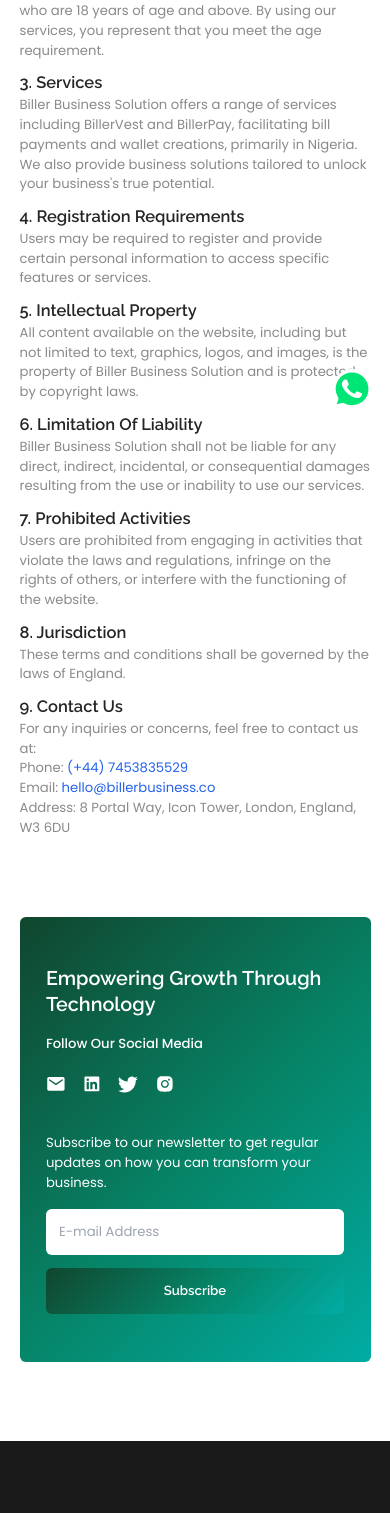
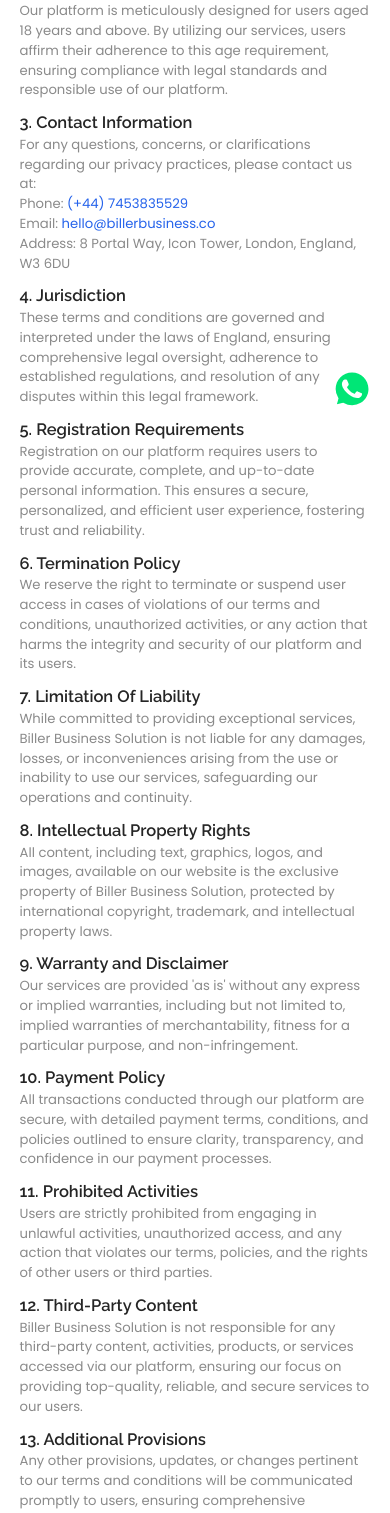
Before and after one commit to Adetayo1999/biller-business, a Next.js app: page /terms in a window 390 px wide. Shown: the part 422-1935 px from the top of the page. Built offline with nearby package versions, Linux system fonts and the light colour scheme.

Commit message:
terms and privacy updated

```diff
--- a/src/components/privacy/index.tsx
+++ b/src/components/privacy/index.tsx
@@ -13,13 +13,12 @@
             <p className="text-[#8A8A8A] text-base md:text-lg ">{item.body}</p>
           </div>
         ))}
-        <div className="">
+        {/* <div className="">
           <h2 className="text-xl md:text-[1.75rem] leading-normal font-semibold text-[#252525] font-raleway">
             8. Contact Us
           </h2>
           <p className="text-[#8A8A8A] text-base md:text-lg ">
-            If you have any questions about this privacy policy, please contact
-            us at:
+            If you have any questions about this privacy policy, please contact us at:
           </p>
           <div className="">
             <p className="text-[#8A8A8A] text-base md:text-lg ">
@@ -36,11 +35,9 @@
                 {billerEmail}
               </a>
             </p>
-            <p className="text-[#8A8A8A] text-base md:text-lg ">
-              {billerAddress}
-            </p>
+            <p className="text-[#8A8A8A] text-base md:text-lg ">{billerAddress}</p>
           </div>
-        </div>
+        </div> */}
       </div>
     </Container>
   );
@@ -51,24 +48,63 @@
 const data: Array<{ header: string; body: any }> = [
   {
     header: "Introduction",
-    body: "At Biller Business Solution, we are committed to protecting the privacy of our users. This privacy policy outlines how we collect, use, and disclose personal information.",
+    body: "At Biller Business Solution, we prioritize the privacy and security of our users' information. This Privacy Policy outlines our commitment to safeguarding your data and the practices we employ to ensure this protection.",
+  },
+  {
+    header: "Company Contact Information",
+    body: (
+      <>
+        <span>
+          For any questions, concerns, or clarifications regarding our privacy practices, please contact us at:
+        </span>
+
+        <div className="">
+            <p className="text-[#8A8A8A] text-base md:text-lg ">
+              Phone:
+              <a href={`tel:${billerPhone}`} className="text-blue-600">
+                {" "}
+                (+44) 7453835529
+              </a>
+            </p>
+            <p className="text-[#8A8A8A] text-base md:text-lg ">
+              Email:
+              <a href={`mailto:${billerEmail}`} className="text-blue-600">
+                {" "}
+                {billerEmail}
+              </a>
+            </p>
+            <p className="text-[#8A8A8A] text-base md:text-lg ">{billerAddress}</p>
+          </div>
+      </>
+    ),
   },
   {
     header: "Information Collection",
-    body: "We collect personal information such as name, email address, and contact number during registration or inquiries. As part of our KYC process, we may also collect government-issued ID and proof of life for customer verification.",
+    body: "We collect a diverse range of personal information to enhance user experience and service delivery. This includes names, email addresses, contact numbers, and government-issued IDs. This data is gathered through secure website forms, ensuring the utmost confidentiality and security.",
   },
   {
-    header: "Use of Information",
-    body: "The collected information is used to provide and improve our services, respond to inquiries, and comply with legal and regulatory requirements",
+    header: "Purpose of Information Use",
+    body: "The collected information is utilized for a multitude of purposes. It enables us to provide and improve our services, respond promptly to customer inquiries, and ensure strict compliance with legal and regulatory standards. It aids in personalizing the user experience, offering tailored services, and ensuring seamless and effective communication.",
+  },
+  {
+    header: "Information Storage and Protection",
+    body: "All user information is stored on highly secure, encrypted servers, safeguarded with cutting-edge security protocols. Access to this information is stringently limited to authorized personnel, ensuring the highest level of data protection. Regular security audits and updates further reinforce our commitment to data security.",
+  },
+  {
+    header: "Cookies and Tracking Technologies",
+    body: "Our website employs sophisticated cookies and other tracking technologies to optimize user experience and analyze intricate website traffic patterns. These technologies assist in enhancing website functionality, ensuring smooth navigation, and collecting valuable insights for continuous improvement.",
+  },
+  {
+    header: "User Rights and Opt-Out Options",
+    body: "Users retain the right to access, modify, or delete their personal information stored with us at any time. Clear and convenient opt-out options for data collection and usage are available, ensuring users have complete autonomy and control over their information.",
   },
   {
     header: "Data Controller and DPO",
     body: (
       <>
         <span>
-          The data controller for the website is Biller Business Solution. For
-          any concerns regarding your data, please contact our Data Protection
-          Officer at{" "}
+          The data controller for the website is Biller Business Solution. For any concerns regarding your data, please
+          contact our Data Protection Officer at{" "}
         </span>{" "}
         <a
           href="mailto:dpo@billerbusiness.co"
@@ -82,16 +118,16 @@
       </>
     ),
   },
-  {
-    header: "User Rights",
-    body: "Users have rights under the GDPR to access, correct, or delete their personal information held by us. ",
-  },
-  {
-    header: "Data Security",
-    body: "We implement stringent security measures to protect your personal information from unauthorized access, use, or disclosure.",
-  },
-  {
-    header: "Cookies Policy",
-    body: "We use cookies to optimize our site and provide a better user experience. For more details, please refer to our separate [Cookies Policy](#).",
-  },
+  // {
+  //   header: "User Rights",
+  //   body: "Users have rights under the GDPR to access, correct, or delete their personal information held by us. ",
+  // },
+  // {
+  //   header: "Data Security",
+  //   body: "We implement stringent security measures to protect your personal information from unauthorized access, use, or disclosure.",
+  // },
+  // {
+  //   header: "Cookies Policy",
+  //   body: "We use cookies to optimize our site and provide a better user experience. For more details, please refer to our separate [Cookies Policy](#).",
+  // },
 ];
--- a/src/components/terms/index.tsx
+++ b/src/components/terms/index.tsx
@@ -1,3 +1,4 @@
+import { billerAddress, billerEmail, billerPhone } from "@/constants";
 import { Container } from "../skeleton";
 
 const TermsAndCondition = () => {
@@ -12,7 +13,7 @@
             <p className="text-[#8A8A8A] text-base md:text-lg ">{item.body}</p>
           </div>
         ))}
-        <div className="">
+        {/* <div className="">
           <h2 className="text-xl md:text-[1.75rem] leading-normal font-semibold text-[#252525] font-raleway">
             9. Contact Us
           </h2>
@@ -29,10 +30,7 @@
             </p>
             <p className="text-[#8A8A8A] text-base md:text-lg ">
               Email:
-              <a
-                href="mailto:hello@billerbusiness.co"
-                className="text-blue-600"
-              >
+              <a href="mailto:hello@billerbusiness.co" className="text-blue-600">
                 {" "}
                 hello@billerbusiness.co
               </a>
@@ -41,7 +39,7 @@
               Address: 8 Portal Way, Icon Tower, London, England, W3 6DU
             </p>
           </div>
-        </div>
+        </div> */}
       </div>
     </Container>
   );
@@ -52,11 +50,93 @@
 const data: Array<{ header: string; body: any }> = [
   {
     header: "Introduction",
+    body: "Welcome to Biller Business Solution. These comprehensive Terms & Conditions outline the rules and regulations for the use of our Website and Services, ensuring a clear understanding and agreement between the users and the company.",
+  },
+  {
+    header: "User Eligibility",
+    body: "Our platform is meticulously designed for users aged 18 years and above. By utilizing our services, users affirm their adherence to this age requirement, ensuring compliance with legal standards and responsible use of our platform.",
+  },
+  {
+    header: "Contact Information",
+    body: (
+      <>
+        <span>
+          For any questions, concerns, or clarifications regarding our privacy practices, please contact us at:
+        </span>
+
+        <div className="">
+          <p className="text-[#8A8A8A] text-base md:text-lg ">
+            Phone:
+            <a href={`tel:${billerPhone}`} className="text-blue-600">
+              {" "}
+              (+44) 7453835529
+            </a>
+          </p>
+          <p className="text-[#8A8A8A] text-base md:text-lg ">
+            Email:
+            <a href={`mailto:${billerEmail}`} className="text-blue-600">
+              {" "}
+              {billerEmail}
+            </a>
+          </p>
+          <p className="text-[#8A8A8A] text-base md:text-lg ">{billerAddress}</p>
+        </div>
+      </>
+    ),
+  },
+  {
+    header: "Jurisdiction",
+    body: "These terms and conditions are governed and interpreted under the laws of England, ensuring comprehensive legal oversight, adherence to established regulations, and resolution of any disputes within this legal framework.",
+  },
+  {
+    header: "Registration Requirements",
+    body: "Registration on our platform requires users to provide accurate, complete, and up-to-date personal information. This ensures a secure, personalized, and efficient user experience, fostering trust and reliability.",
+  },
+  {
+    header: "Termination Policy",
+    body: "We reserve the right to terminate or suspend user access in cases of violations of our terms and conditions, unauthorized activities, or any action that harms the integrity and security of our platform and its users.",
+  },
+  {
+    header: "Limitation Of Liability",
+    body: "While committed to providing exceptional services, Biller Business Solution is not liable for any damages, losses, or inconveniences arising from the use or inability to use our services, safeguarding our operations and continuity.",
+  },
+  {
+    header: "Intellectual Property Rights",
+    body: "All content, including text, graphics, logos, and images, available on our website is the exclusive property of Biller Business Solution, protected by international copyright, trademark, and intellectual property laws.",
+  },
+  {
+    header: "Warranty and Disclaimer",
+    body: "Our services are provided 'as is' without any express or implied warranties, including but not limited to, implied warranties of merchantability, fitness for a particular purpose, and non-infringement.",
+  },
+  {
+    header: "Payment Policy",
+    body: "All transactions conducted through our platform are secure, with detailed payment terms, conditions, and policies outlined to ensure clarity, transparency, and confidence in our payment processes.",
+  },
+  {
+    header: "Prohibited Activities",
+    body: "Users are strictly prohibited from engaging in unlawful activities, unauthorized access, and any action that violates our terms, policies, and the rights of other users or third parties.",
+  },
+  {
+    header: "Third-Party Content",
+    body: "Biller Business Solution is not responsible for any third-party content, activities, products, or services accessed via our platform, ensuring our focus on providing top-quality, reliable, and secure services to our users.",
+  },
+  {
+    header: "Additional Provisions",
+    body: "Any other provisions, updates, or changes pertinent to our terms and conditions will be communicated promptly to users, ensuring comprehensive coverage, understanding, and agreement.",
+  },
+  // {
+  //   header: "Services",
+  //   body: "Biller Business Solution offers a range of services including BillerVest and BillerPay, facilitating bill payments and wallet creations, primarily in Nigeria. We also provide business solutions tailored to unlock your business's true potential.",
+  // }
+];
+
+const prevdata: Array<{ header: string; body: any }> = [
+  {
+    header: "Introduction",
     body: (
       <span>
-        Welcome to Biller Business Solution. These terms and conditions outline
-        the rules and regulations for the use of Biller Business Solution&apos;s
-        Website, located at
+        Welcome to Biller Business Solution. These terms and conditions outline the rules and regulations for the use of
+        Biller Business Solution&apos;s Website, located at
         <a
           target="_blank"
           rel="noopener noreferrer"
```
